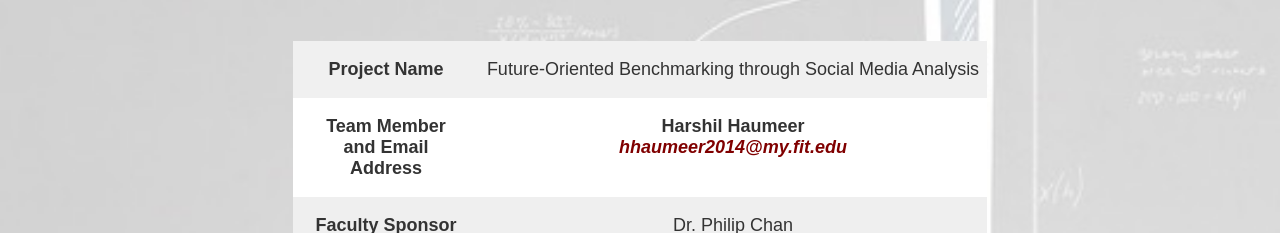
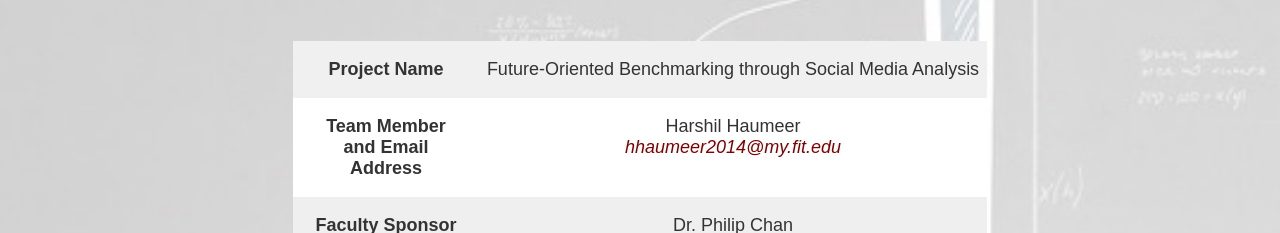
Before and after one commit to fobmsm/fobm.github.io, a plain HTML site: page index.html in a window 1280 px wide. Shown: the part 137-370 px from the top of the page. Drawn offline with Linux system fonts and the light colour scheme.

Commit message:
Update index.html

```diff
--- a/index.html
+++ b/index.html
@@ -76,7 +76,7 @@ address {
   </tr>
   <tr>
     <td class="tg-amwm">Team Member and Email Address</td>
-    <td class="tg-amwm">Harshil Haumeer <address><a href="mailto: hhaumeer2014@my.fit.edu"> hhaumeer2014@my.fit.edu</a></address></td>
+    <td class="tg-baqh">Harshil Haumeer <address><a href="mailto: hhaumeer2014@my.fit.edu"> hhaumeer2014@my.fit.edu</a></address></td>
   </tr>
   <tr>
     <td class="tg-7fle">Faculty Sponsor</td>
```
